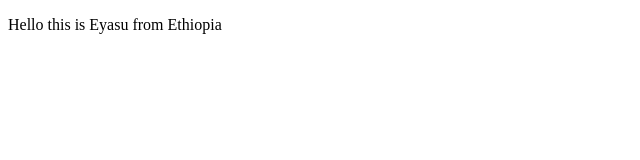
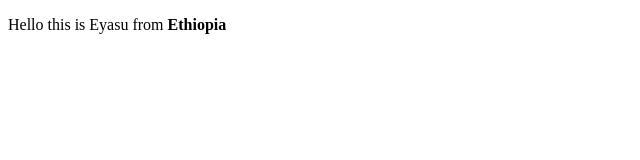
Before and after one commit to shakespear95/codechallenge, a plain HTML site: page index.html in a window 1280 px wide. Shown: the full height of the page, 0-640 px from the left. Drawn offline with Linux system fonts and the light colour scheme.

Commit message:
Update index.html

```diff
--- a/index.html
+++ b/index.html
@@ -8,7 +8,7 @@
 </head>
 <body>
     <p>
-        Hello this is Eyasu from <stron>Ethiopia </strong>
+        Hello this is Eyasu from <strong>Ethiopia </strong>
     </p>
 </body>
 </html>
```
